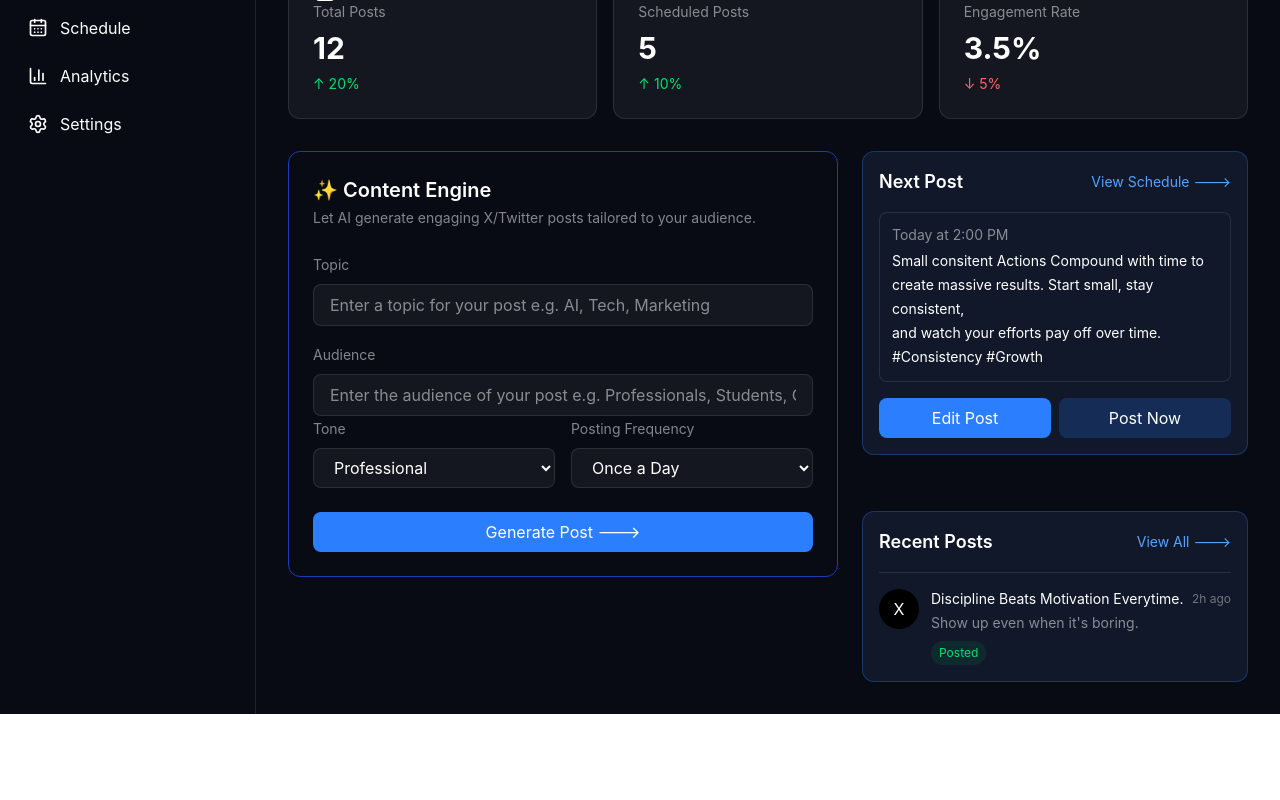
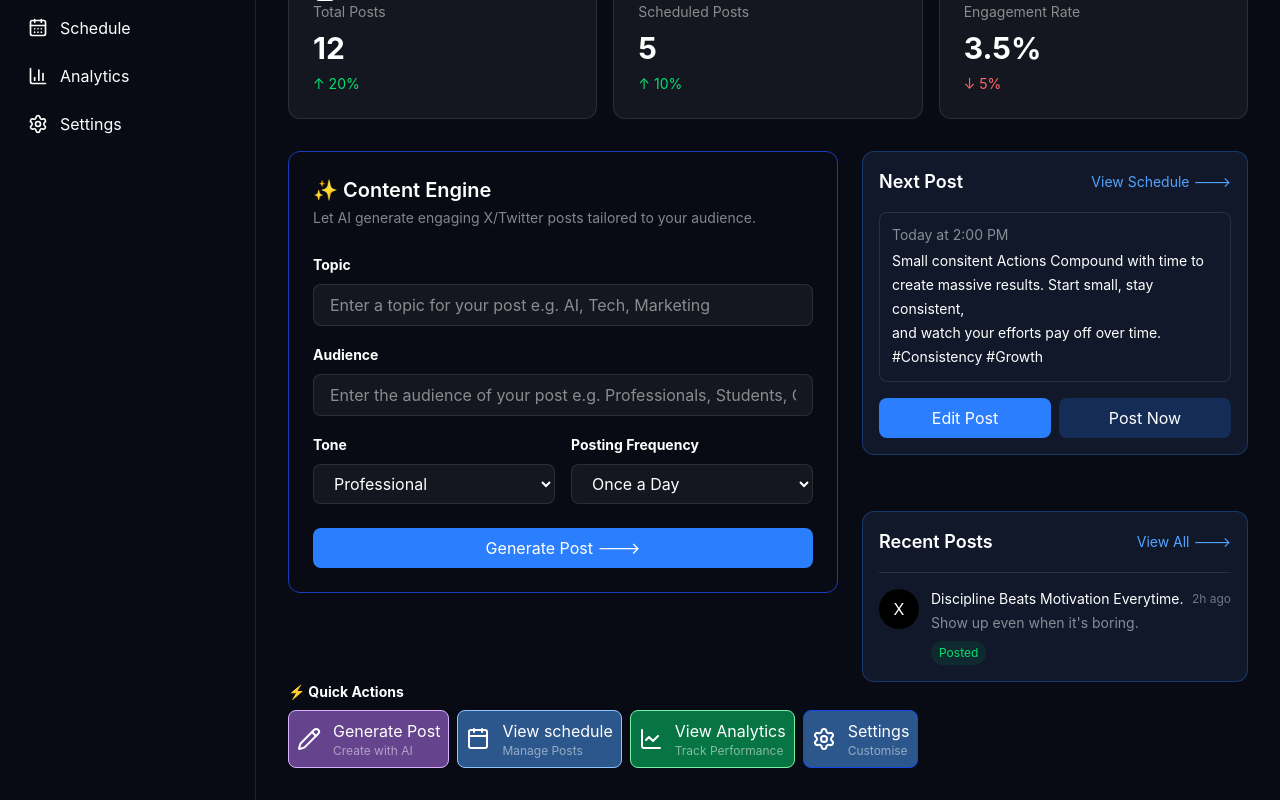
Before and after one commit to Ice-00/Autopost-, a React (Vite) app: page / in a window 1280 px wide. Shown: the part 244-1044 px from the top of the page. Before the commit the page ends 958 px from the top, so only its background shows below. Built offline with nearby package versions, Linux system fonts and the light colour scheme.

Commit message:
80% done withg the Dashboard
Moving on to the POSTS page

```diff
--- a/src/App.jsx
+++ b/src/App.jsx
@@ -4,6 +4,7 @@ import ContentEngine from './components/ContentEngine'
 import NextPost from './components/NextPost'
 import RecentPosts from './components/RecentPosts'
 import Header from './components/Header'
+import QuickActions from './components/QuickActions'
 import { FileText, CalendarDays, BarChart3, Clock } from "lucide-react"
 import { useState } from 'react'
 
@@ -89,6 +90,8 @@ function App() {
 
         </div>
 
+        <QuickActions />
+
       </main>
     </div>
   )
--- a/src/components/ContentEngine.jsx
+++ b/src/components/ContentEngine.jsx
@@ -13,7 +13,7 @@ function ContentEngine(){
 
             <form className="mt-4">
                 <div className="mt-4">
-                    <label  htmlFor="topic" className="text-sm text-white/50">
+                    <label  htmlFor="topic" className="text-sm font-bold text-white">
                      Topic
                     </label>
 
@@ -21,14 +21,14 @@ function ContentEngine(){
                         type="text"
                         id="topic"
                         placeholder="Enter a topic for your post e.g. AI, Tech, Marketing"
-                        className="mt-2 w-full rounded-lg border border-white/10 bg-white/5 px-4 py-2 text-white placeholder:text-white/50 focus:outline-none focus:ring-2 focus:ring-purple-500 focus:border-transparent"
+                        className="mt-2 w-full rounded-lg border border-white/10 bg-white/5 px-4 py-2 text-white placeholder:text-white/50 focus:outline-none focus:ring-1 focus:ring-blue-500 focus:border-transparent"
                     />
                 </div>
 
 
                 <div className="mt-4">
 
-                    <label htmlFor="audience" className=" text-sm text-white/50">
+                    <label htmlFor="audience" className=" text-sm font-bold text-white">
                      Audience
                     </label>
 
@@ -36,19 +36,19 @@ function ContentEngine(){
                         type="text"
                         id="audience"
                         placeholder="Enter the audience of your post e.g. Professionals, Students, General Public"
-                        className="mt-2 w-full rounded-lg border border-white/10 bg-white/5 px-4 py-2 text-white placeholder:text-white/50 focus:outline-none focus:ring-2 focus:ring-purple-500 focus:border-transparent"
+                        className="mt-2 w-full rounded-lg border border-white/10 bg-white/5 px-4 py-2 text-white placeholder:text-white/50 focus:outline-none focus:ring-1 focus:ring-blue-500 focus:border-transparent"
                     />
                 </div>
 
 
 
-               <div className="grid grid-cols-2 gap-4">
+               <div className="grid grid-cols-2 mt-4 gap-4">
 
                    <div className="">
-                       <label htmlFor="tone" className="text-sm text-white/50">
+                       <label htmlFor="tone" className="text-sm font-bold text-white">
                         Tone
                        </label>
-                      <select id="tone" className="mt-2 w-full rounded-lg border border-white/10 bg-white/5 px-4 py-2 text-white focus:outline-none focus:ring-2 focus:ring-purple-500 focus:border-transparent">
+                      <select id="tone" className="mt-2 w-full rounded-lg border border-white/10 bg-white/5 px-4 py-2 text-white focus:outline-none focus:ring-1 focus:ring-blue-500 focus:border-transparent">
                            <option value="professional">Professional</option>
                            <option value="casual">Casual</option>
                            <option value="humorous">Humorous</option>
@@ -57,11 +57,11 @@ function ContentEngine(){
                    </div>
 
                    <div className="">
-                       <label htmlFor="frequency" className="text-sm text-white/50">
+                       <label htmlFor="frequency" className="text-sm font-bold text-white">
                             Posting Frequency
                        </label>
 
-                       <select id="frequency" className="mt-2 w-full rounded-lg border border-white/10 bg-white/5 px-4 py-2 text-white focus:outline-none focus:ring-2 focus:ring-purple-500 focus:border-transparent">
+                       <select id="frequency" className="mt-2 w-full rounded-lg border border-white/10 bg-white/5 px-4 py-2 text-white focus:outline-none focus:ring-1 focus:ring-blue-500 focus:border-transparent">
                            <option value="daily">Once a Day</option>
                            <option value="Twice">Twice a Day </option>
                            <option value="Thrice">Thrice a day </option>
--- /dev/null
+++ b/src/components/QuickActions.jsx
@@ -0,0 +1,79 @@
+import { Pencil, Calendar,ChartLine,Settings } from "lucide-react";
+
+
+function QuickActions(){
+    return(
+        <div>
+            <h3 className="text-sm font-bold">⚡ Quick Actions</h3>
+
+            <div className=" mt-2 flex flex-1 gap-2">
+
+
+                    <div className="flex gap-3 items-start rounded-lg border border-purple-300 bg-purple-400/50 p-2">
+
+                        <div className="mt-2">
+                            <Pencil />
+                        </div>
+
+                        <div className=" flex flex-col">
+                            <p>
+                                Generate Post
+                            </p>
+                            <span className="text-xs text-white/50 ">Create with AI </span>
+                        </div>
+
+                    </div>
+
+
+
+                    <div className="flex gap-3 items-start rounded-lg border border-blue-300 bg-blue-400/50 p-2">
+                        <div className="mt-2">
+                            <Calendar />
+                        </div>
+                        <div className=" flex flex-col">
+                            <p>
+                                View schedule
+                            </p>
+                            <span className="text-xs text-white/50 "> Manage Posts</span>
+                        </div>
+                    </div>
+
+
+
+
+                    <div className="flex gap-3 items-start rounded-lg border border-green-300 bg-green-400/50 p-2">
+                        <div className="mt-2">
+                            <ChartLine />
+                        </div>
+                        <div className=" flex flex-col">
+                            <p>
+                                View Analytics
+                            </p>
+                            <span className="text-xs text-white/50 "> Track Performance </span>
+                        </div>
+                    </div>
+
+
+
+
+                    <div className="flex gap-3 items-start rounded-lg border border-blue-700 bg-blue-400/50 p-2">
+                        <div className="mt-2">
+                            <Settings />
+                        </div>
+                        <div className=" flex flex-col">
+                            <p>
+                                Settings
+                            </p>
+                            <span className="text-xs text-white/50 "> Customise </span>
+                        </div>
+                    </div>
+
+
+
+            </div>
+
+        </div>
+    );
+}
+
+export default QuickActions;
```
